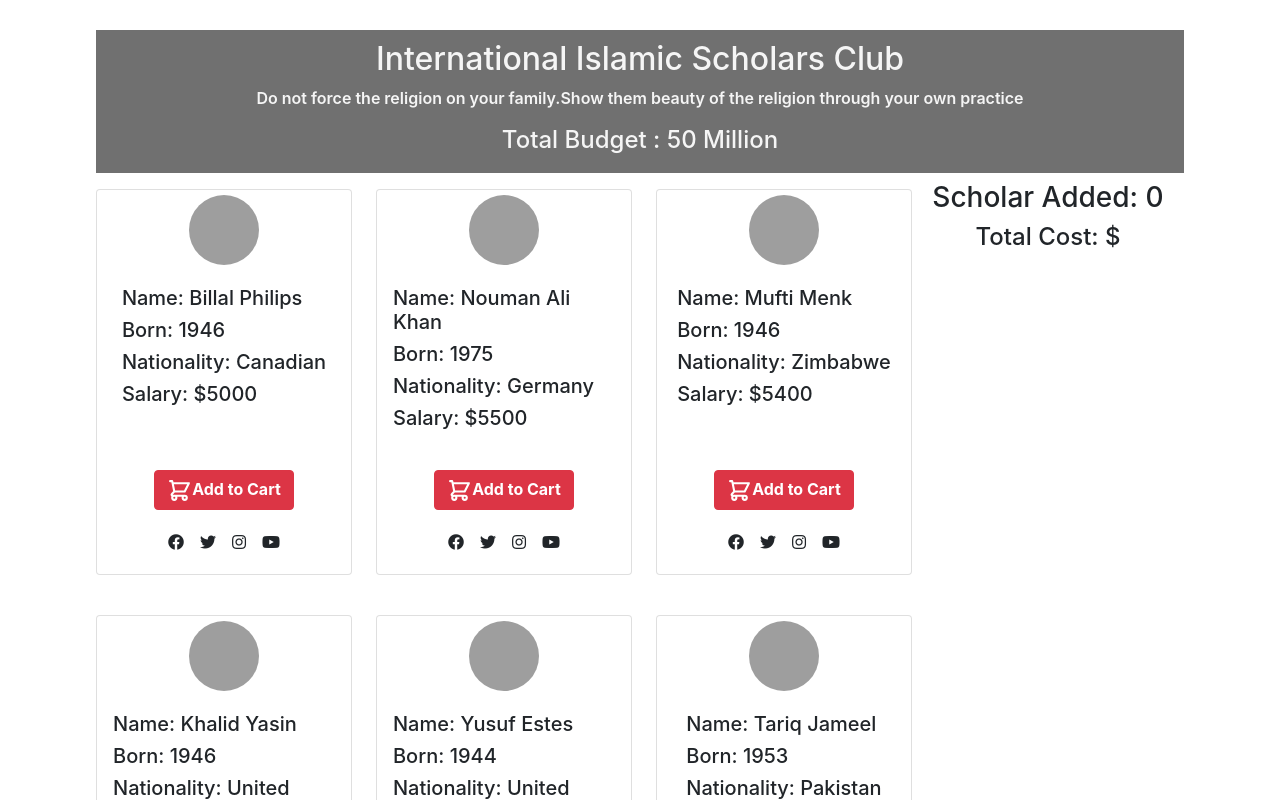
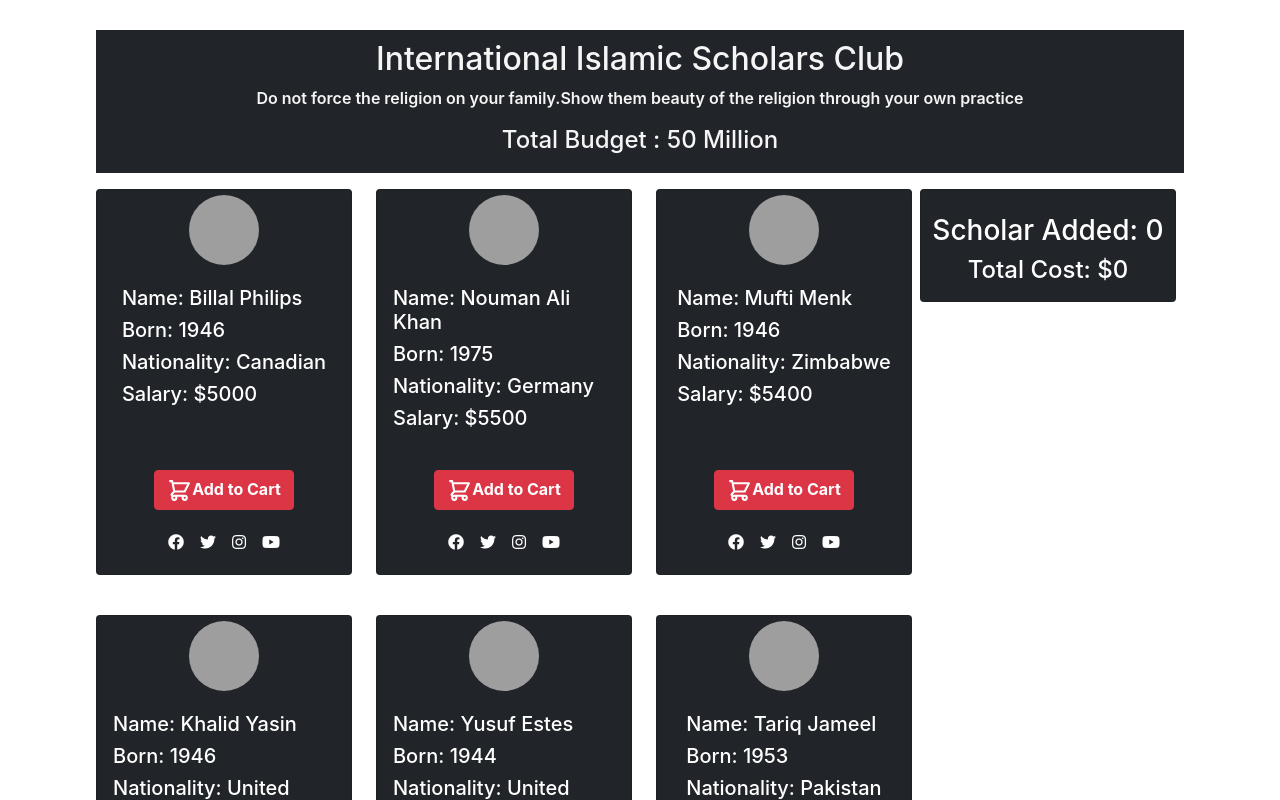
Before and after one commit to md-nazim-Hossain/islamic-schoolar-website, a React (Create React App) app: page / in a window 1280 px wide. Shown: the top 800 px of the page. Built offline with nearby package versions, Linux system fonts and the light colour scheme; grey boxes are pictures that could not be loaded.

Commit message:
create card

```diff
--- a/public/fakeData.JSON
+++ b/public/fakeData.JSON
@@ -68,7 +68,7 @@
       "born": 1943,
       "image": "https://image.akurat.co/images/uploads/images/akurat_20191008043052_5165A0.jpg",
       "nationality": "India",
-      "salary": 64000,
+      "salary": 6400,
       "denomination": "Sunni"
     },
     {
--- /dev/null
+++ b/src/components/Cart/Cart.js
@@ -0,0 +1,25 @@
+import React from 'react';
+import './Cart.css'
+const Cart = (props) => {
+    const salarys = props.scholarSalary;
+    let salary = 0;
+    for(const key in salarys){
+        salary +=salarys[key] ;
+    }
+
+    return (
+        <div className='col pt-2'>
+            <div className='card pt-4 bg-dark text-white'>
+                <div className='cart-body'>
+                    <h3 className='cart-title'>Scholar Added: {props.scholarCount}</h3>
+                    <h4>Total Cost: ${salary}</h4>
+                    <ul>
+
+                    </ul>
+                </div>
+            </div>
+        </div>
+    );
+};
+
+export default Cart;
--- a/src/components/Header/Header.css
+++ b/src/components/Header/Header.css
@@ -1,7 +1,6 @@
 .header{
     text-align: center;
     font-weight: 600;
-    background-color: rgba(0, 0, 0, 0.562);
     color: whitesmoke;
     padding: 10px;
 }
--- a/src/components/Header/Header.js
+++ b/src/components/Header/Header.js
@@ -4,7 +4,7 @@ import './Header.css'
 const Header = () => {
     return (
         <div>
-            <div className='header'>
+            <div className='header bg-dark'>
                 <h2>International Islamic Scholars Club</h2>
                 <p>Do not force the religion on your family.Show them beauty of the religion through your own practice </p>
                 <h4>Total Budget : 50 Million</h4>
--- a/src/components/Scholar/Scholar.js
+++ b/src/components/Scholar/Scholar.js
@@ -4,7 +4,7 @@ const Scholar = (props) => {
     const {name,born,image,nationality,salary} = props.scholar;
     return (
         <div className="col pt-3">
-            <div className="card h-100 d-flex justify-content-center align-items-center ">
+            <div className="card h-100 d-flex justify-content-center align-items-center bg-dark text-white">
                 <img src={image} className="card-img-top img" alt="..."/>
                 <div className="card-body">
                     <h5 className="card-title">Name: {name}</h5>
--- a/src/components/Scholars/Scholars.js
+++ b/src/components/Scholars/Scholars.js
@@ -1,10 +1,12 @@
 import React, { useEffect, useState } from 'react';
+import Cart from '../Cart/Cart';
 import Scholar from '../Scholar/Scholar';
 import './Scholars.css'
 
 const Scholars = () => {
     const [scholars,setScholars] = useState([]);
-
+    const [scholarCount,setScholarCount] = useState(0);
+    const [scholarSalary,setScolarSalary] = useState([]);
     useEffect(() =>{
         fetch('./fakeData.JSON')
         .then(res => res.json())
@@ -12,12 +14,13 @@ const Scholars = () => {
     },[]);
 
     const handleAddToCart = (props) => {
-
-        console.log(props);
+        const {salary} = props;
+        const singleSalary = [...scholarSalary,salary]
+        setScolarSalary(singleSalary);
+        setScholarCount(() =>scholarCount + 1);
     }
     return (
         <div className='scholars'>
-            <div className='socholar-container'>
             <div className="row row-cols-1 row-cols-md-3 g-4">
                 {
                     scholars.map(scholar => <Scholar
@@ -28,17 +31,8 @@ const Scholars = () => {
                         </Scholar>)
                 }
             </div>
-            </div>
-            <div className='side-container text-center p-2'>
-                <div className='row row-cols-1 row-cols-md-1'>
-                    <div className='col'>
-                        <h3>Scholar Added: 0</h3>
-                        <h4>Total Cost: $</h4>
-                        <ul>
-
-                        </ul>
-                    </div>
-                </div>
+                <div className='row row-cols-1 row-cols-md-1 text-center p-2'>
+                    <Cart scholarSalary={scholarSalary} scholarCount={scholarCount}></Cart>
                 </div>
             </div>
     );
```
Also changed, not shown: src/components/Cart/Cart.css (added). Lines whose indentation alone changed are shown as unchanged.
